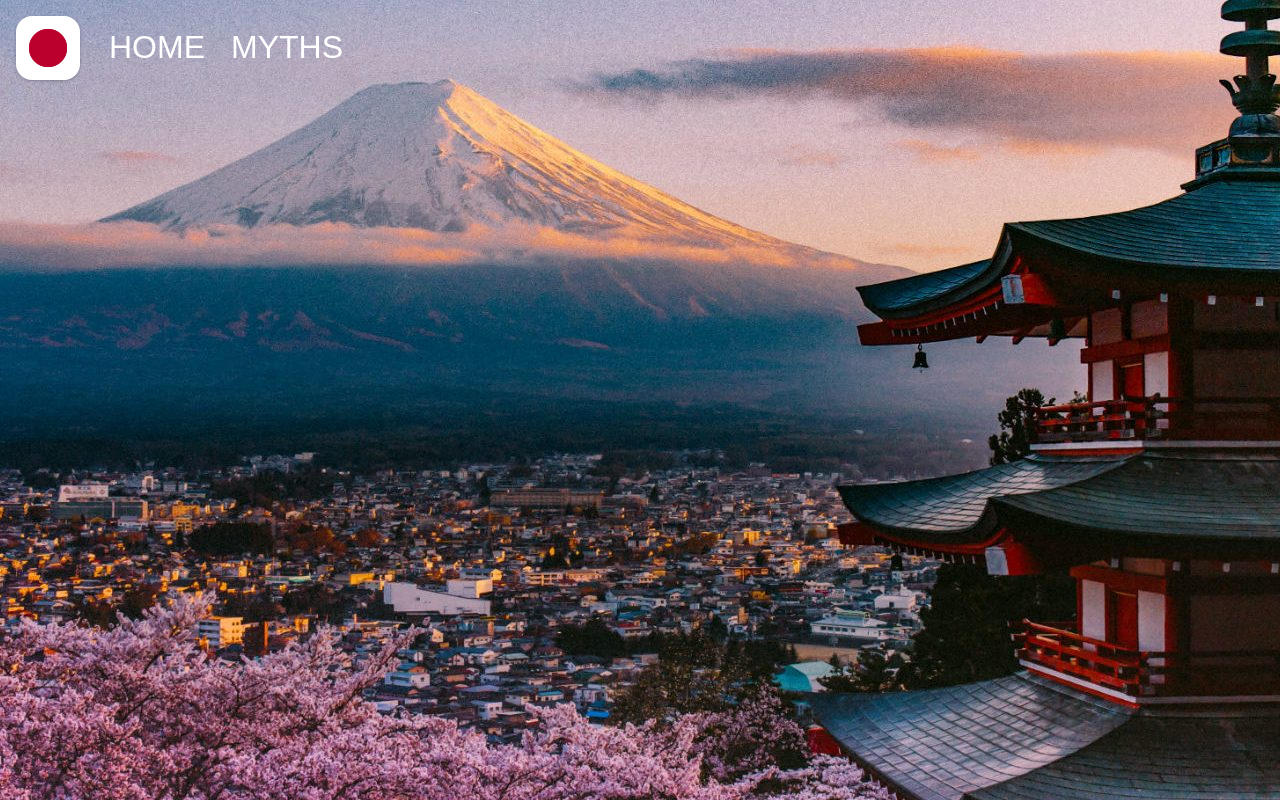
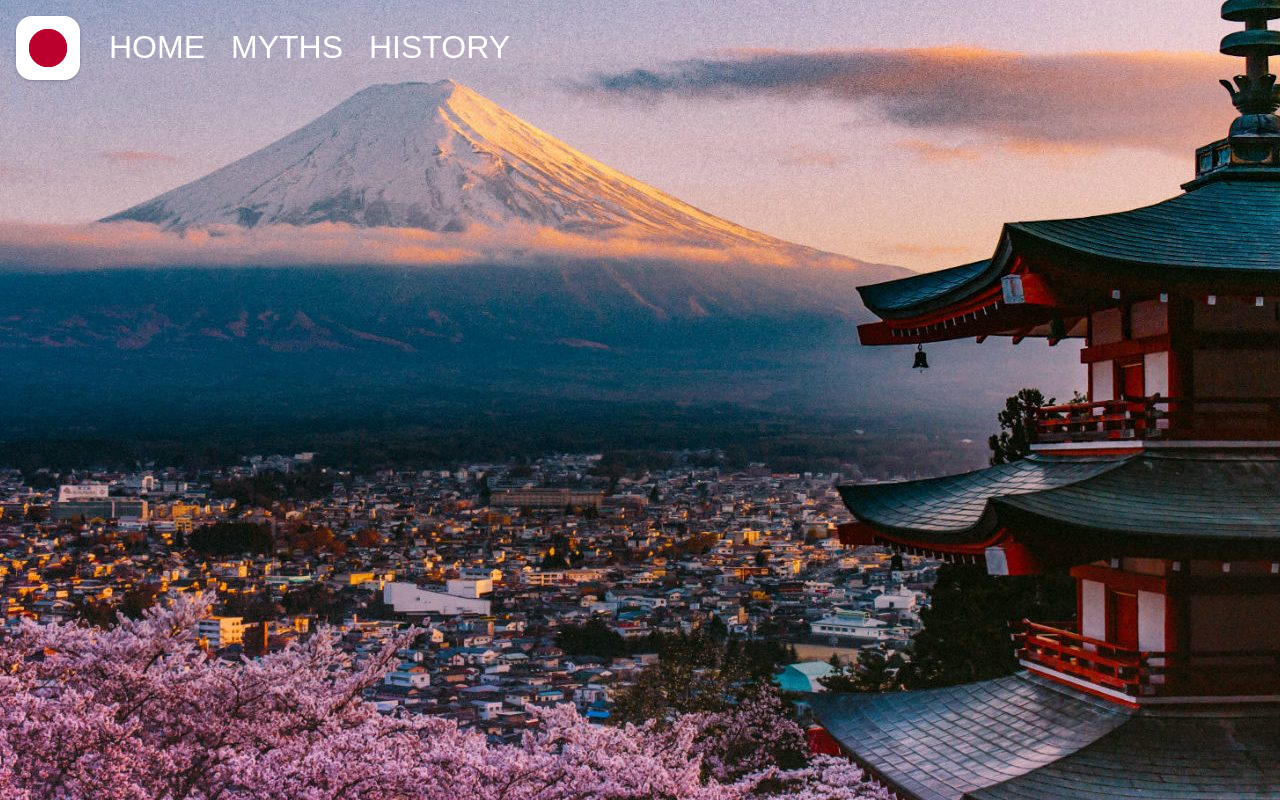
Before and after one commit to YoichiroN/japaneseproject.github.io, a plain HTML site: page index.html in a window 1280 px wide. Drawn offline with Linux system fonts and the light colour scheme.

Commit message:
Updated History

```diff
--- a/docs/pages/top-nav.html
+++ b/docs/pages/top-nav.html
@@ -3,5 +3,6 @@
 	<ul>
 		<li><a href="/index.html"><div class="links"><p>HOME</p><i class="fas fa-home fa-2x"></i></div></a></li>
 		<li><a href="/myths/index.html"><div class="links"><p>MYTHS</p><i class="fas fa-torii-gate fa-2x"></i></div></a></li>
+		<li><a href="/history/index.html"><div class="links"><p>HISTORY</p><i class="fas fa-monument fa-2x"></i></div></a></li>
 	</ul>
 </div>
```
